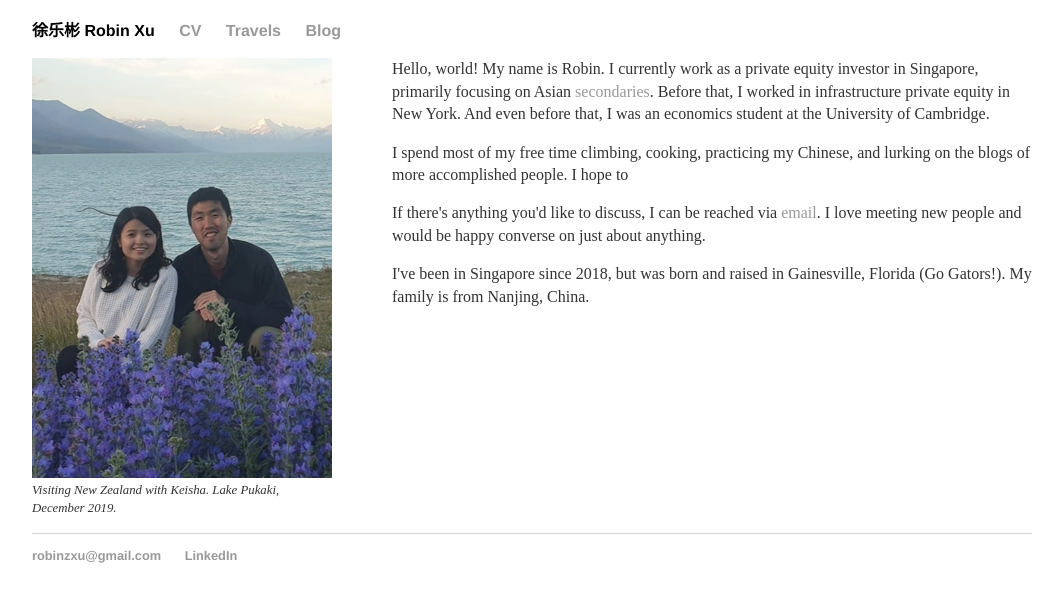
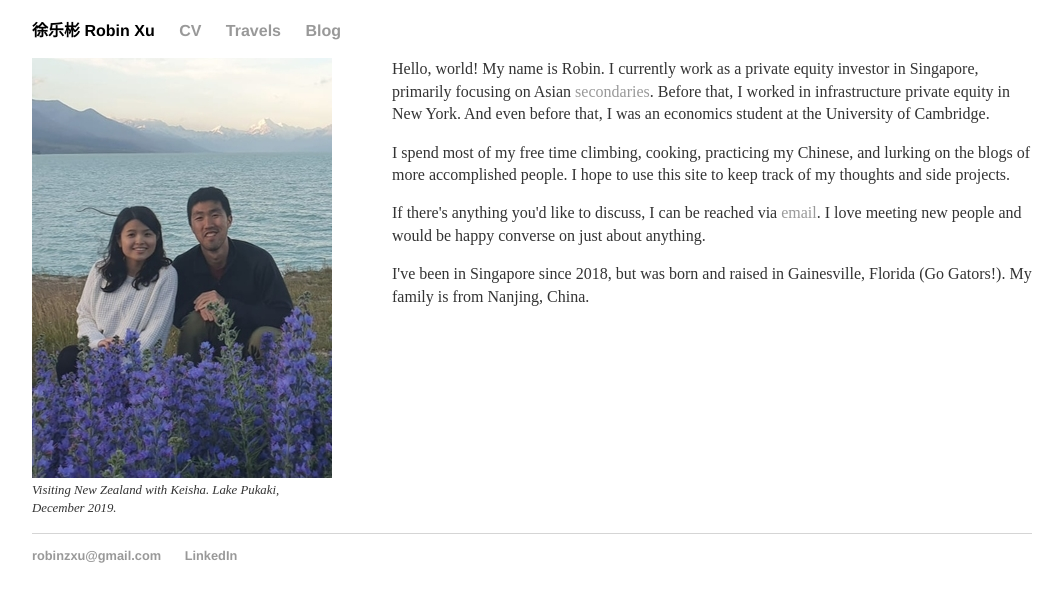
Before and after one commit to robinzxu/robinzxu.github.io, a Jekyll site: the page index.html, which Jekyll copies as it is, in a window 1280 px wide. Shown: the top 602 px of the page, without its empty margins (108-1170 px from the left). Built offline with Jekyll 4.4.1, drawn with Linux system fonts in a browser that asks for light colours.

Commit message:
Update index.html

```diff
--- a/index.html
+++ b/index.html
@@ -38,7 +38,7 @@
 		</div>
 
 		<p>Hello, world! My name is Robin. I currently work as a private equity investor in Singapore, primarily focusing on Asian <a target="_blank" rel="noopener noreferrer" href="https://en.wikipedia.org/wiki/Private_equity_secondary_market">secondaries</a>. Before that, I worked in infrastructure private equity in New York. And even before that, I was an economics student at the University of Cambridge.</p>
-		<p>I spend most of my free time climbing, cooking, practicing my Chinese, and lurking on the blogs of more accomplished people. I hope to
+		<p>I spend most of my free time climbing, cooking, practicing my Chinese, and lurking on the blogs of more accomplished people. I hope to use this site to keep track of my thoughts and side projects.</p>
 		<p>If there's anything you'd like to discuss, I can be reached via <a href="mailto:robinzxu@gmail.com">email</a>. I love meeting new people and would be happy converse on just about anything.</p>
 		<p>I've been in Singapore since 2018, but was born and raised in Gainesville, Florida (Go Gators!). My family is from Nanjing, China.</p>
 
```
